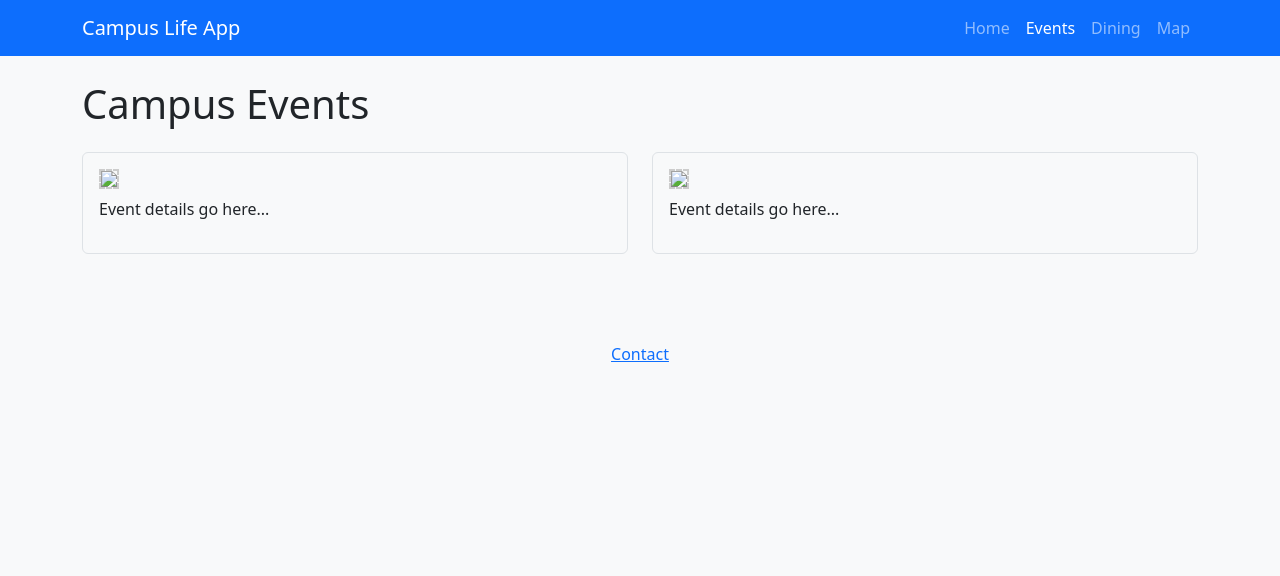
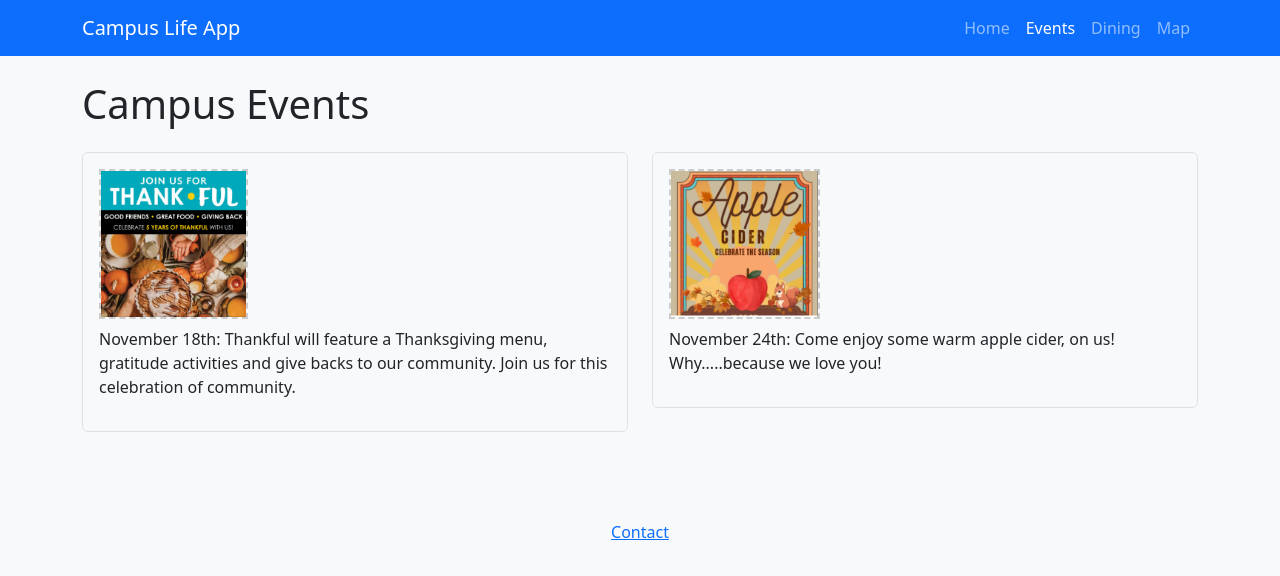
Before and after one commit to cbream22/campus-app, a plain HTML site: page events.html in a window 1280 px wide. Drawn offline with nearby package versions, Linux system fonts and the light colour scheme.

Commit message:
added pictures

```diff
--- a/events.html
+++ b/events.html
@@ -30,15 +30,15 @@
   <div class="row mt-4">
     <div class="col-md-6 mb-4">
       <div class="event-card p-3 border rounded bg-light">
-        <img src="images/event1.jpg" class="img-fluid placeholder-img mb-2">
-        <p>Event details go here...</p>
+        <img src="images/event1.png" class="img-fluid placeholder-img mb-2">
+        <p>November 18th: Thankful will feature a Thanksgiving menu, gratitude activities and give backs to our community. Join us for this celebration of community.</p>
       </div>
     </div>
 
     <div class="col-md-6 mb-4">
       <div class="event-card p-3 border rounded bg-light">
-        <img src="images/event2.jpg" class="img-fluid placeholder-img mb-2">
-        <p>Event details go here...</p>
+        <img src="images/event2.png" class="img-fluid placeholder-img mb-2">
+        <p>November 24th: Come enjoy some warm apple cider, on us! Why.....because we love you!</p>
       </div>
     </div>
   </div>
```
Also changed, not shown: index.html (+1 -1 lines), map.html (+1 -1 lines), images/campus.png (added), images/event1.png (added), images/event2.png (added), 1 other file.
